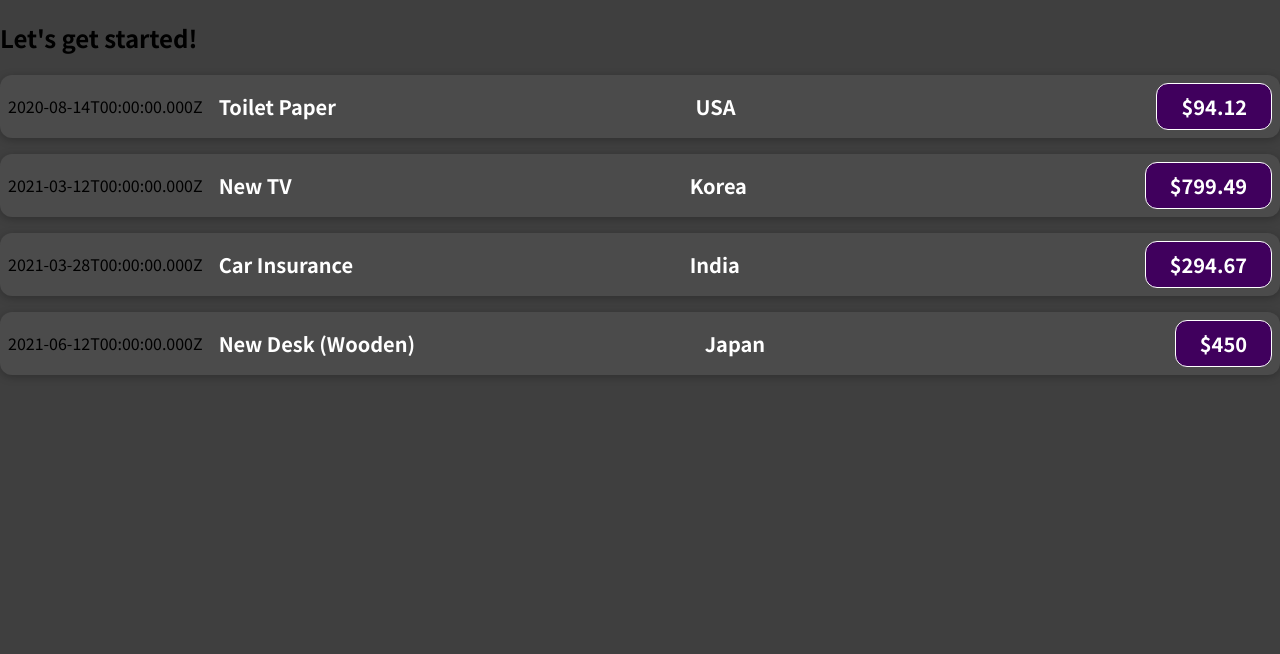
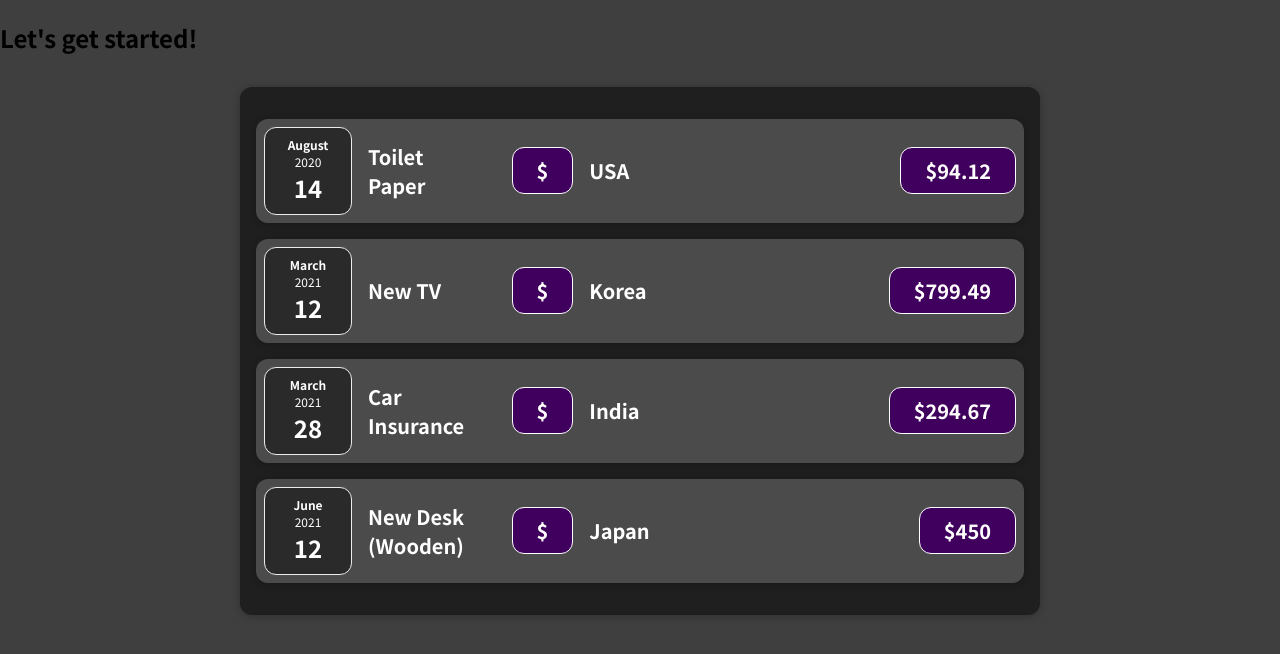
Before and after one commit to prakharsinghal311/01-starting-setup, a React (Create React App) app: page / in a window 1280 px wide. Shown: the top 654 px of the page. Built offline with nearby package versions, Linux system fonts and the light colour scheme.

Commit message:
Making Components Smaller, Children Props

```diff
--- a/src/App.js
+++ b/src/App.js
@@ -1,6 +1,7 @@
 import React from "react";
-import ExpenseItem from "./components/ExpenseItem";
-function App() {
+import Expenses from "./components/Expenses/Expenses";
+//import ExpenseItem from "./components/ExpenseItem";
+const App = () => {
   const expenses = [
     {
       id: "e1",
@@ -32,19 +33,19 @@
     },
   ];
 
+  // return React.createElement(
+  //   "div",
+  //   {},
+  //   React.createElement("h2", {}, "Let's get started!"),
+  //   React.createElement(Expenses, { expenseItems: expenses })
+  // );
+
   return (
     <div>
       <h2>Let's get started!</h2>
-      {expenses.map((expense) => (
-        <ExpenseItem
-          title={expense.title}
-          amount={expense.amount}
-          date={expense.date}
-          location={expense.LocationOfExpenditure}
-        ></ExpenseItem>
-      ))}
+      <Expenses expenseItems={expenses} />
     </div>
   );
-}
+};
 
 export default App;
--- /dev/null
+++ b/src/components/Expenses/ExpenseDate.css
@@ -0,0 +1,26 @@
+.expense-date {
+  display: flex;
+  flex-direction: column;
+  width: 5.5rem;
+  height: 5.5rem;
+  border: 1px solid #ececec;
+  background-color: #2a2a2a;
+  color: white;
+  border-radius: 12px;
+  align-items: center;
+  justify-content: center;
+}
+
+.expense-date__month {
+  font-size: 0.75rem;
+  font-weight: bold;
+}
+
+.expense-date__year {
+  font-size: 0.75rem;
+}
+
+.expense-date__day {
+  font-size: 1.5rem;
+  font-weight: bold;
+}
--- /dev/null
+++ b/src/components/Expenses/ExpenseDate.js
@@ -0,0 +1,17 @@
+import React from "react";
+import "./ExpenseDate.css";
+const ExpenseDate = (props) => {
+  const month = props.date.toLocaleString("en-US", { month: "long" });
+  const day = props.date.toLocaleString("en-US", { day: "2-digit" });
+  const year = props.date.getFullYear();
+
+  return (
+    <div className="expense-date">
+      <div className="expense-date__month">{month}</div>
+      <div className="expense-date__year">{year}</div>
+      <div className="expense-date__day">{day}</div>
+    </div>
+  );
+};
+
+export default ExpenseDate;
--- /dev/null
+++ b/src/components/Expenses/ExpenseDetails.js
@@ -0,0 +1,12 @@
+import React from "react";
+import "./ExpenseDate.css";
+function ExpenseDetails(props) {
+  return (
+    <div className="expense-item__description">
+      <h2>{props.title}</h2>
+      <div className="expense-item__price">${props.amount}</div>
+    </div>
+  );
+}
+
+export default ExpenseDetails;
--- a/src/components/ExpenseItem.css
+++ b/src/components/Expenses/ExpenseItem.css
@@ -2,10 +2,8 @@
   display: flex;
   justify-content: space-between;
   align-items: center;
-  box-shadow: 0 2px 8px rgba(0, 0, 0, 0.25);
   padding: 0.5rem;
   margin: 1rem 0;
-  border-radius: 12px;
   background-color: #4b4b4b;
 }
 
--- /dev/null
+++ b/src/components/Expenses/ExpenseItem.js
@@ -0,0 +1,21 @@
+import React from "react";
+import ExpenseDate from "./ExpenseDate";
+import ExpenseDetails from "./ExpenseDetails";
+import Card from "../UI/Card";
+import "./ExpenseItem.css";
+const ExpenseItem = (props) => {
+  return (
+    <div>
+      <Card className="expense-item">
+        <ExpenseDate date={props.date} />
+        <ExpenseDetails title={props.title} />
+        <div className="expense-item__description">
+          <h2>{props.location}</h2>
+        </div>
+        <ExpenseDetails amount={props.amount} />
+      </Card>
+    </div>
+  );
+};
+
+export default ExpenseItem;
--- /dev/null
+++ b/src/components/Expenses/Expenses.css
@@ -0,0 +1,7 @@
+.expenses {
+  padding: 1rem;
+  background-color: rgb(31, 31, 31);
+  margin: 2rem auto;
+  width: 50rem;
+  max-width: 95%;
+}
--- /dev/null
+++ b/src/components/Expenses/Expenses.js
@@ -0,0 +1,20 @@
+import React from "react";
+import "./Expenses.css";
+import ExpenseItem from "./ExpenseItem";
+import Card from "../UI/Card";
+const Expenses = (props) => {
+  return (
+    <Card className="expenses">
+      {props.expenseItems.map((items) => (
+        <ExpenseItem
+          title={items.title}
+          amount={items.amount}
+          date={items.date}
+          location={items.LocationOfExpenditure}
+        />
+      ))}
+    </Card>
+  );
+};
+
+export default Expenses;
--- /dev/null
+++ b/src/components/UI/Card.css
@@ -0,0 +1,4 @@
+.card {
+  border-radius: 12px;
+  box-shadow: 0 1px 8px rgba(0, 0, 0, 0.25);
+}
--- /dev/null
+++ b/src/components/UI/Card.js
@@ -0,0 +1,9 @@
+import React from "react";
+import "./Card.css";
+
+const Card = (props) => {
+  const classes = "card " + props.className;
+  return <div className={classes}>{props.children}</div>;
+};
+
+export default Card;
```
